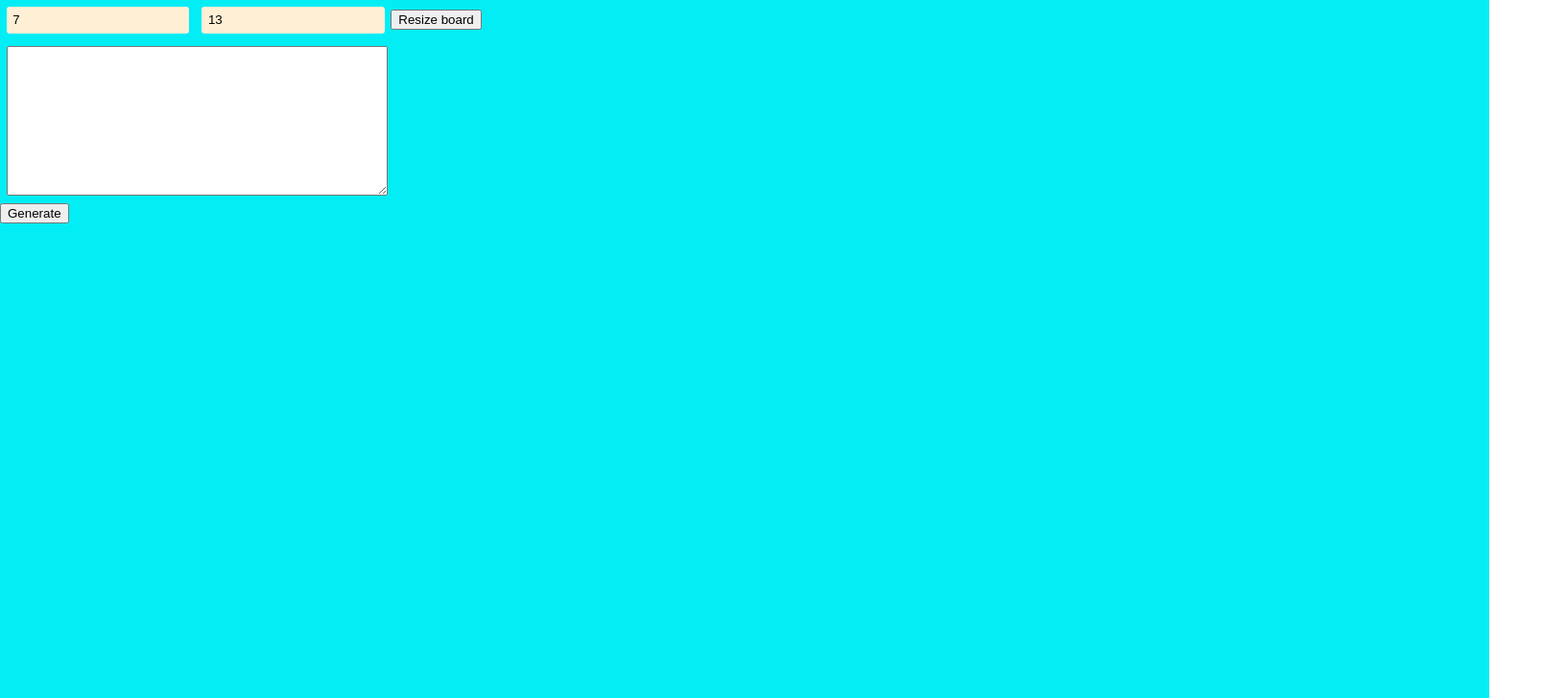
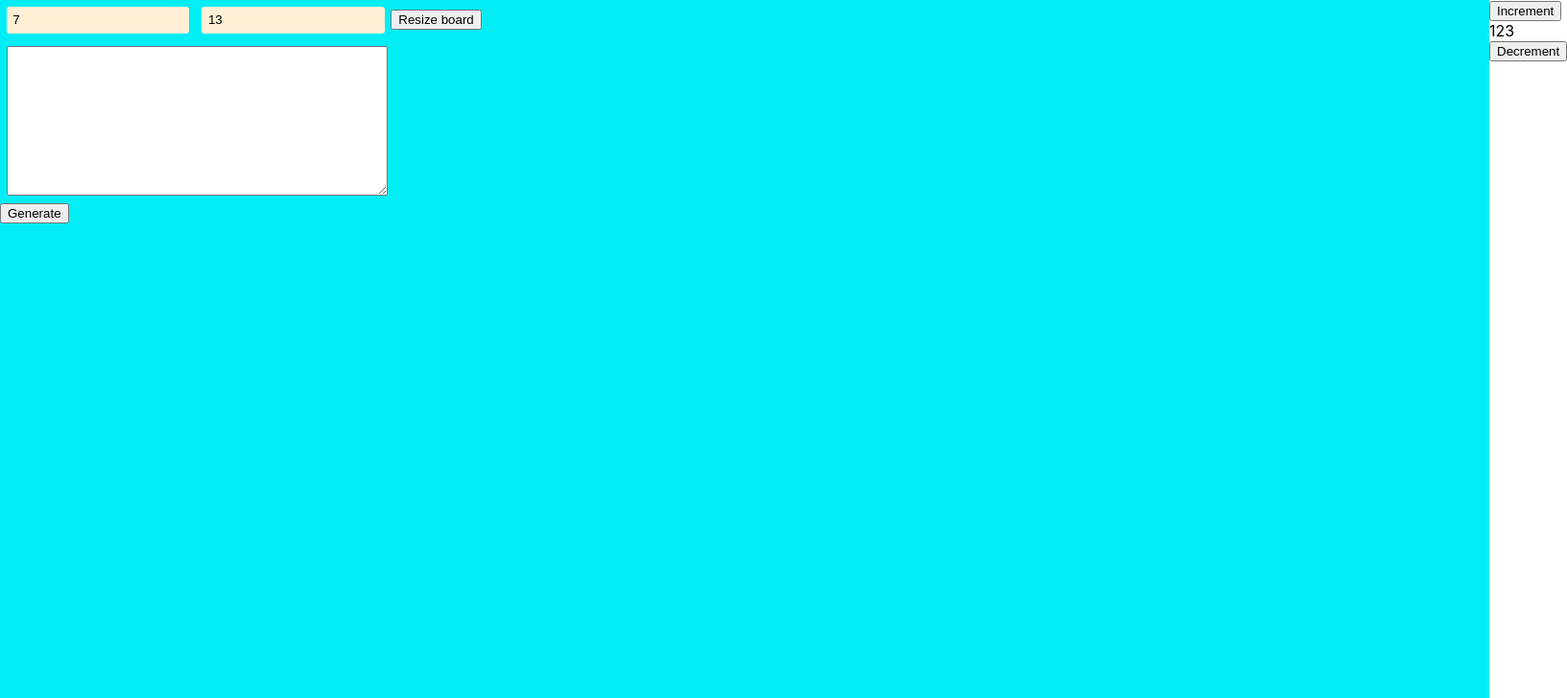
Before and after one commit to konradhanus/editorthesinners, a React (Create React App) app in the folder editorTheSinners/: page / in a window 1280 px wide. Shown: the top 728 px of the page at 96% size, 1633 px wide, since content can reach past the window. Built offline with nearby package versions, Linux system fonts and the light colour scheme.

Commit message:
Add redux to the project

```diff
--- a/editorTheSinners/package.json
+++ b/editorTheSinners/package.json
@@ -23,6 +23,7 @@
     "@types/react-dom": "^18.0.6",
     "react": "^18.2.0",
     "react-dom": "^18.2.0",
+    "react-redux": "^8.0.2",
     "react-scripts": "5.0.1",
     "styled-components": "^5.3.5",
     "typescript": "^4.8.2",
--- a/editorTheSinners/src/components/App/App.tsx
+++ b/editorTheSinners/src/components/App/App.tsx
@@ -1,3 +1,4 @@
+import { Counter } from '../../containers/Counter';
 import WrapperEditor from '../WrapperEditor';
 
 interface Props {
@@ -7,6 +8,7 @@ interface Props {
 const App = ({className}: Props) => (
     <div data-qa= "App" className={className}>
         <WrapperEditor />
+        <Counter />
     </div>
 );
 
--- /dev/null
+++ b/editorTheSinners/src/containers/Counter/actions.tsx
@@ -0,0 +1,3 @@
+import counterSlice from './slice';
+// Action creators are generated for each case reducer function
+export const {decrement, increment} = counterSlice.actions;
--- /dev/null
+++ b/editorTheSinners/src/containers/Counter/index.tsx
@@ -0,0 +1,28 @@
+import { useSelector, useDispatch } from 'react-redux'
+import { decrement, increment } from './actions';
+import { RootState } from "../../store/type";
+
+export function Counter() {
+  const count = useSelector<RootState, number>(state => state.value)
+  const dispatch = useDispatch()
+
+  return (
+    <div>
+      <div>
+        <button
+          aria-label="Increment value"
+          onClick={() => dispatch(increment())}
+        >
+          Increment
+        </button>
+        <span>{count}</span>
+        <button
+          aria-label="Decrement value"
+          onClick={() => dispatch(decrement())}
+        >
+          Decrement
+        </button>
+      </div>
+    </div>
+  )
+}
--- /dev/null
+++ b/editorTheSinners/src/containers/Counter/reducers.tsx
@@ -0,0 +1,26 @@
+import { RootState } from "../../store/type";
+import {PayloadAction } from '@reduxjs/toolkit';
+
+const increment = (state: RootState):void => {
+    // Redux Toolkit allows us to write "mutating" logic in reducers. It
+    // doesn't actually mutate the state because it uses the Immer library,
+    // which detects changes to a "draft state" and produces a brand new
+    // immutable state based off those changes
+    state.value += 1
+};
+
+const decrement =  (state: RootState):void => {
+    state.value -= 1
+};
+
+const incrementByAmount = (state: RootState, action: PayloadAction<number>):void => {
+    state.value += action.payload;
+};
+
+const robCos = (state: RootState) => {
+      state.value = 1000000;
+      return state;
+};
+
+const reducers = { increment, decrement, incrementByAmount, robCos };
+export default reducers;
--- /dev/null
+++ b/editorTheSinners/src/containers/Counter/slice.tsx
@@ -0,0 +1,13 @@
+import { createSlice } from '@reduxjs/toolkit'
+import reducers from './reducers';
+
+export const counterSlice = createSlice({
+  name: 'counter',
+  initialState: {
+    value: 123
+  },
+  reducers
+})
+
+
+export default counterSlice;
--- a/editorTheSinners/src/index.tsx
+++ b/editorTheSinners/src/index.tsx
@@ -3,13 +3,17 @@ import ReactDOM from 'react-dom/client';
 import './index.css';
 import App from './components/App';
 import reportWebVitals from './reportWebVitals';
+import { Provider } from 'react-redux'
+import store from './store/store';
 
 const root = ReactDOM.createRoot(
   document.getElementById('root') as HTMLElement
 );
 root.render(
   <React.StrictMode>
-    <App />
+    <Provider store={store} >
+      <App />
+    </Provider>
   </React.StrictMode>
 );
 
--- /dev/null
+++ b/editorTheSinners/src/store/store.tsx
@@ -0,0 +1,6 @@
+import { configureStore } from '@reduxjs/toolkit'
+import counter from '../containers/Counter/slice';
+
+export default configureStore({
+  reducer: counter.reducer
+})
--- /dev/null
+++ b/editorTheSinners/src/store/type.tsx
@@ -0,0 +1,8 @@
+import store from './store';
+
+interface Store {
+        value: number;
+}
+
+export type RootState = Store;
+export type AppDispatch = typeof store.dispatch;
```
Also changed, not shown: 1 other file (tests, documents, lock files or other folders).
